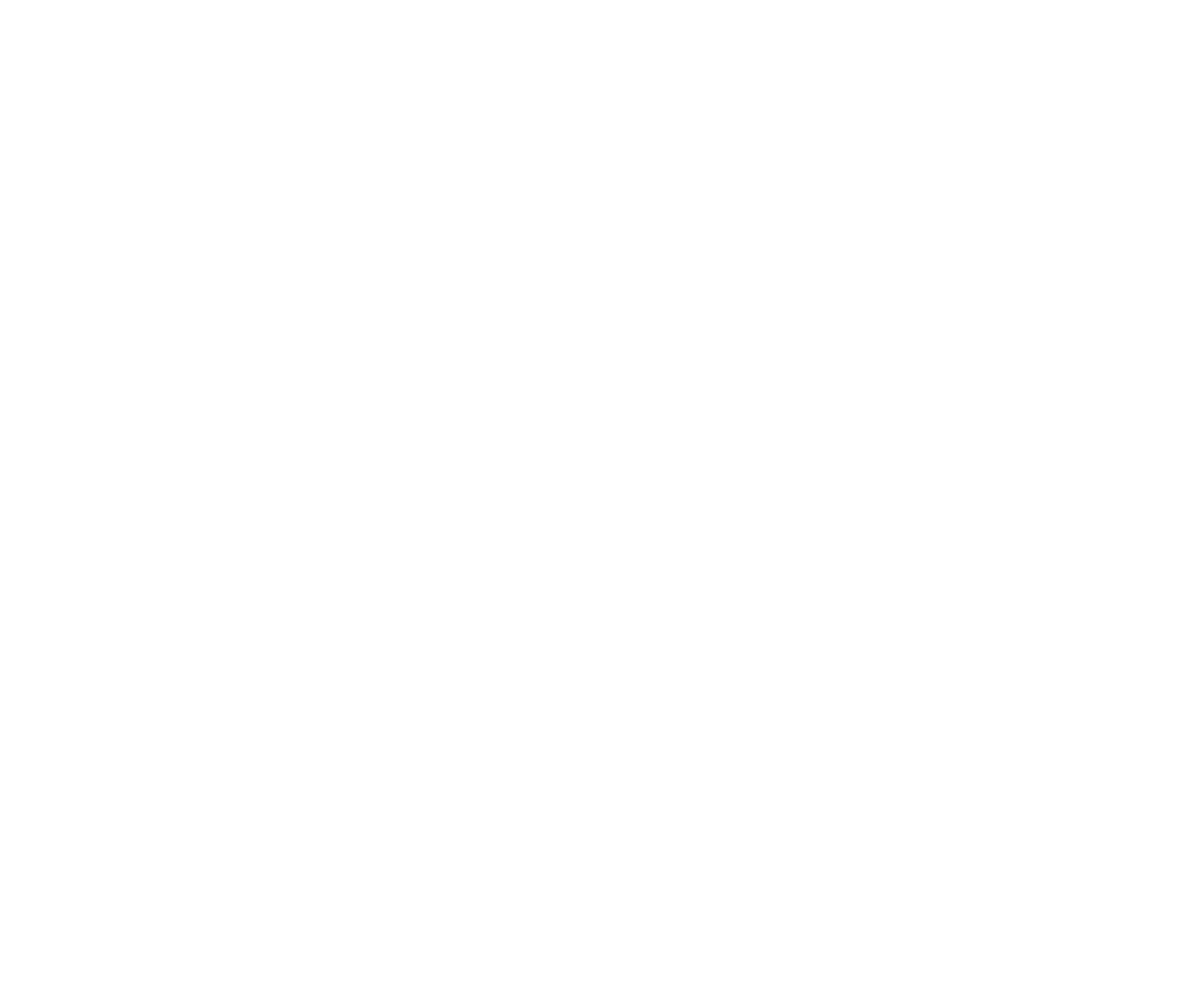
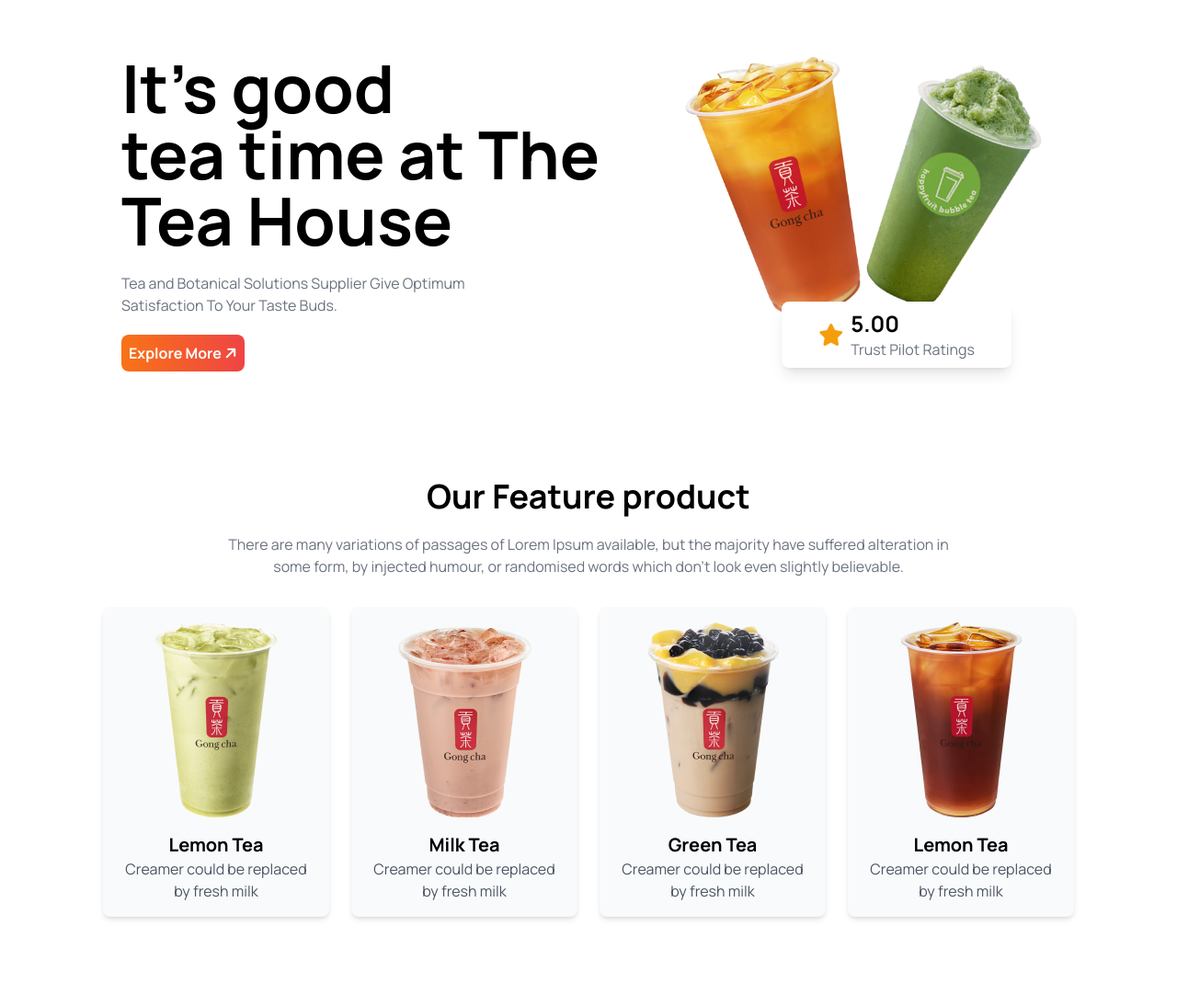
Before and after one commit to Alifa-AS/Tea-house-tailwind, a plain HTML site: page index.html in a window 1280 px wide. Shown: the whole page at 92% size. Before the commit the page ends 800 px from the top, so only its background shows below. Drawn offline with nearby package versions, Linux system fonts and the light colour scheme.

Commit message:
frature section done

```diff
--- a/index.html
+++ b/index.html
@@ -20,11 +20,86 @@
       }
     }
   </script>
+  <style>
+    .font-manrope{
+      font-family: "Manrope", sans-serif;
+    }
+  </style>
 </head>
-<body>
-    <header></header>
-    <main></main>
+<body class="font-manrope">
+    <main class="max-w-screen-xl mx-auto px-16 lg:px-28">
+      <!-- header start -->
+      <header class="lg:flex pt-10 mb:px-28">
+        <div class="px-5 py-5">
+          <h1 class="text-5xl md:text-7xl font-bold ">It's good
+            <br>tea time at The Tea House</h1>
+            <p class="w-3/4 py-5 text-gray-500">Tea and Botanical Solutions Supplier Give Optimum Satisfaction
+              To Your Taste Buds.</p>
+              <button class="bg-gradient-to-r from-orange-500 to-red-500 p-2 text-white font-bold rounded-lg">Explore More <i class="fa-solid fa-arrow-right -rotate-45"></i></button>
+        </div>
+        <!-- banner -->
+        <div class="relative">
+          <div>
+            <img class="w-full" src="./images/banner.png" alt="">
+          </div>
+          <!-- card -->
+           <div class="absolute flex items-center bg-white shadow-lg
+                      p-2 md:px-10 lg:py4 rounded-lg top-28 md:top-72 md:left-32 lg:left-28">
+            <div><i class="fa-solid fa-star text-2xl text-amber-500"></i></div>
+            <div class="ml-2">
+              <h2 class="lg:text-2xl font-bold">5.00</h2>
+              <p class="text-gray-500">Trust Pilot Ratings</p>
+            </div>
+           </div>
+        </div>
+      </header>
+      <!-- feature product section-->
+       <section class="py-8 lg:py-24">
+        <!-- title -->
+        <div class="text-center mb-8">
+          <h1 class="text-3xl md:text-4xl font-bold mb-5">Our Feature product</h1>
+          <p class="text-gray-500 w-3/4 mx-auto">There are many variations of passages of Lorem Ipsum available, but the majority have suffered alteration in some
+            form, by injected humour, or randomised words which don't look even slightly believable. </p>
+        </div>
+        <!-- card -->
+         <div class="grid grid-cols-1 md:grid-cols-2 lg:grid-cols-4 gap-6 text-center">
+          <div class="rounded-lg shadow-md bg-gray-50 overflow-hidden">
+            <img class="mx-auto pt-4" src="./images/tea-1.png" alt="">
+            <div class="p-4">
+              <h2 class="font-bold text-xl">Lemon Tea</h2>
+              <p class="text-gray-600">Creamer could be replaced by fresh milk</p>
+            </div>
+          </div>
+         <!-- card -->
+          <div class="rounded-lg shadow-md bg-gray-50 overflow-hidden">
+            <img class="mx-auto pt-4" src="./images/tea-2.png" alt="">
+            <div class="p-4">
+              <h2 class="font-bold text-xl">Milk Tea</h2>
+              <p class="text-gray-600">Creamer could be replaced by fresh milk</p>
+            </div>
+          </div>
+         <!-- card -->
+          <div class="rounded-lg shadow-md bg-gray-50 overflow-hidden">
+            <img class="mx-auto pt-4" src="./images/tea-3.png" alt="">
+            <div class="p-4">
+              <h2 class="font-bold text-xl">Green Tea</h2>
+              <p class="text-gray-600">Creamer could be replaced by fresh milk</p>
+            </div>
+          </div>
+         <!-- card -->
+          <div class="rounded-lg shadow-md bg-gray-50 overflow-hidden">
+            <img class="mx-auto pt-4" src="./images/tea-4.png" alt="">
+            <div class="p-4">
+              <h2 class="font-bold text-xl">Lemon Tea</h2>
+              <p class="text-gray-600">Creamer could be replaced by fresh milk</p>
+            </div>
+          </div>
+        </div>
+       </section>
+       <!--  -->
+
     <footer>
     </footer>
+    </main>
 </body>
 </html>
```
